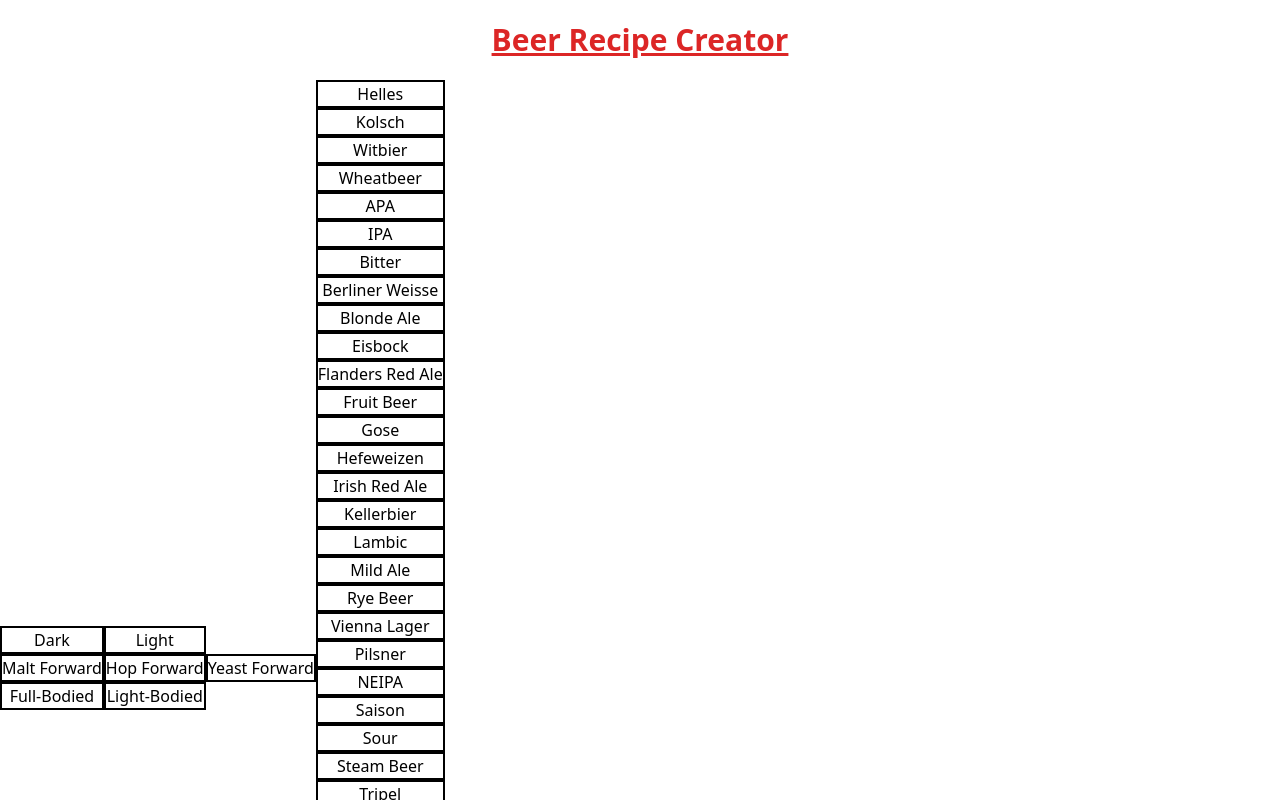
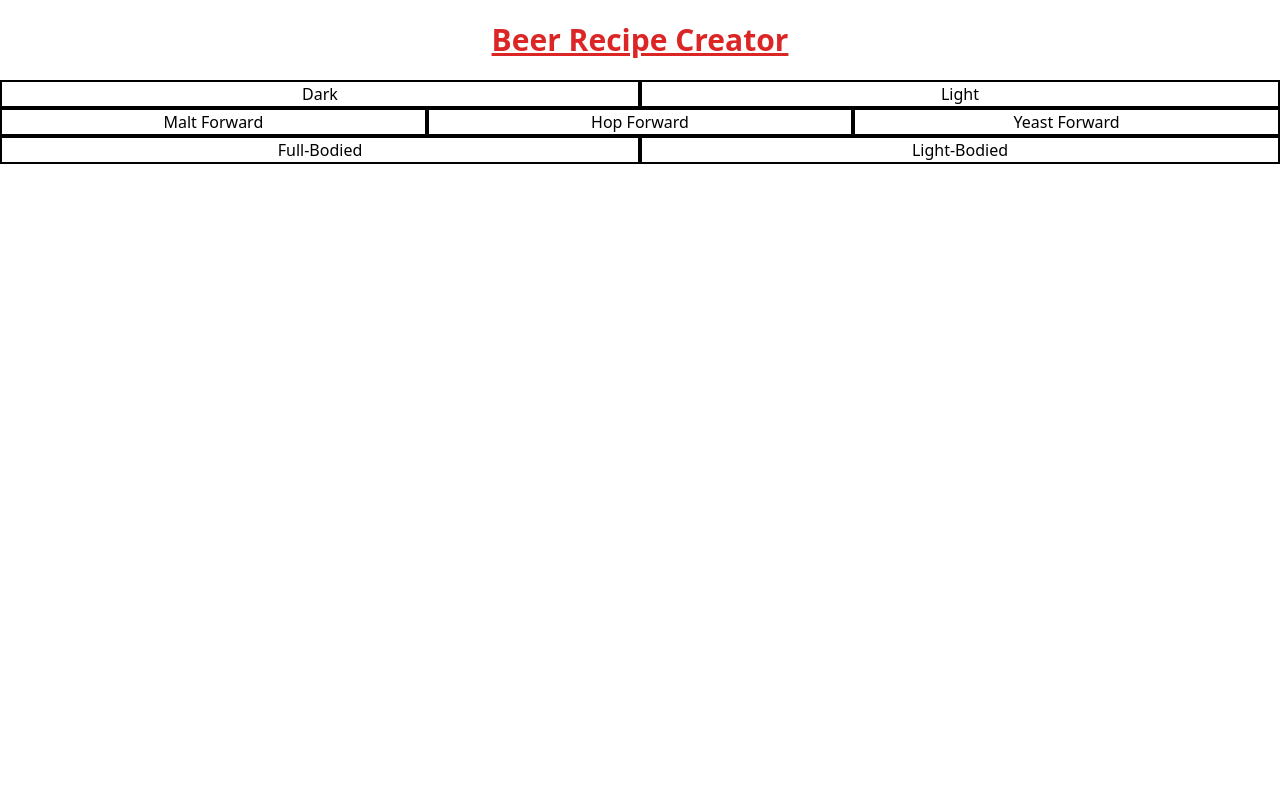
Before and after one commit to joehannis/beer-recipe-builder, a React (Vite) app: page / in a window 1280 px wide. Shown: the top 800 px of the page. Built offline with nearby package versions, Linux system fonts and the light colour scheme.

Commit message:
feature: formatting update- created grid layout and adjusted spacing

```diff
--- a/src/App.tsx
+++ b/src/App.tsx
@@ -156,11 +156,14 @@ function App() {
 
   return (
     // Main App Container
-    <div className='size-full flex-col'>
+    <div className='mb-10 size-full flex-col'>
       {/* Header */}
+      <div>
         <h1 className='flex h-20 flex-row items-center justify-center text-3xl font-bold text-red-600 underline'>
           Beer Recipe Creator
         </h1>
+      </div>
+
       {/* Body */}
       <div className='flex flex-col'>
         {loading && (
@@ -169,13 +172,13 @@ function App() {
           </div>
         )}
         {!loading && recipe.ingredients.length === 0 && (
-          <div className='flex flex-row items-center justify-start'>
-            {/* Malt character 1 */}
-            <div className='flex flex-col'>
+          <div className='mb-16 grid grid-cols-6 grid-rows-3'>
+            <div className='col-span-3 col-start-1 row-start-1'>
               <div className={transformDark} onClick={maltHandler('Dark')}>
                 <Selector name='Dark' />
               </div>
-              <div>
+            </div>
+            <div className='col-span-2 col-start-1 row-start-2'>
               <div
                 className={
                   transformMaltForward === selected ? selected : unselected
@@ -185,6 +188,7 @@ function App() {
                 <Selector name='Malt Forward' />
               </div>
             </div>
+            <div className='col-span-3 col-start-1 row-start-3'>
               <div
                 className={transformFullBodied}
                 onClick={bodyHandler('Full-Bodied')}
@@ -192,12 +196,12 @@ function App() {
                 <Selector name='Full-Bodied' />
               </div>
             </div>
-            {/* Malt character 2 */}
-            <div className='flex flex-col'>
+            <div className='col-span-3 col-start-4 row-start-1'>
               <div className={transformLight} onClick={maltHandler('Light')}>
                 <Selector name='Light' />
               </div>
-              <div>
+            </div>
+            <div className='col-span-2 col-start-3 row-start-2'>
               <div
                 className={transformHopForward}
                 onClick={balanceHandler('Hop Forward')}
@@ -205,6 +209,7 @@ function App() {
                 <Selector name='Hop Forward' />
               </div>
             </div>
+            <div className='col-span-3 col-start-4 row-start-3'>
               <div
                 className={transformLightBodied}
                 onClick={bodyHandler('Light-Bodied')}
@@ -212,9 +217,8 @@ function App() {
                 <Selector name='Light-Bodied' />
               </div>
             </div>
-            <div className='flex flex-col'>
-              <div></div>
-              <div>
+
+            <div className='col-span-2 col-start-5 row-start-2'>
               <div
                 className={transformYeastForward}
                 onClick={balanceHandler('Yeast Forward')}
@@ -223,21 +227,20 @@ function App() {
               </div>
             </div>
           </div>
+        )}
 
         {/* Render beer list */}
+        {!loading && recipe.ingredients.length === 0 && malt !== '' && (
           <div className='flex flex-col'>
             {beerListUpdate.map((beer) => (
               <div
                 key={(beer as { name: string }).name}
                 onClick={recipeHandler(beer.name)}
-                  className={
-                    beer.name === beerSelection ? selected : unselected
-                  }
+                className={beer.name === beerSelection ? selected : unselected}
               >
                 <Selector beer={beer} setBeerSelection={setBeerSelection} />
               </div>
             ))}
-            </div>
           </div>
         )}
       </div>
```
Lines whose indentation alone changed are shown as unchanged.
